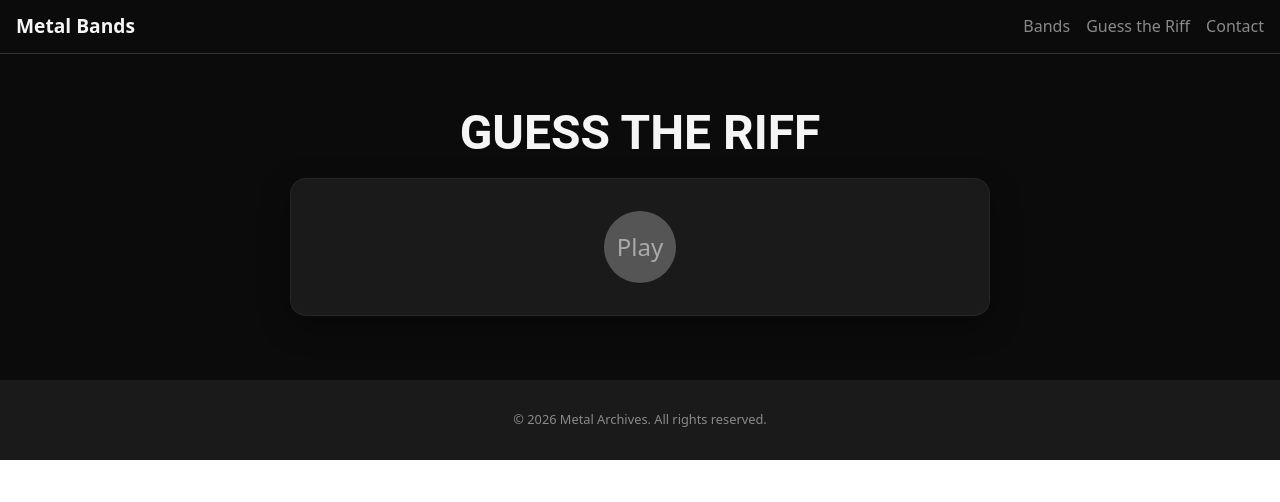
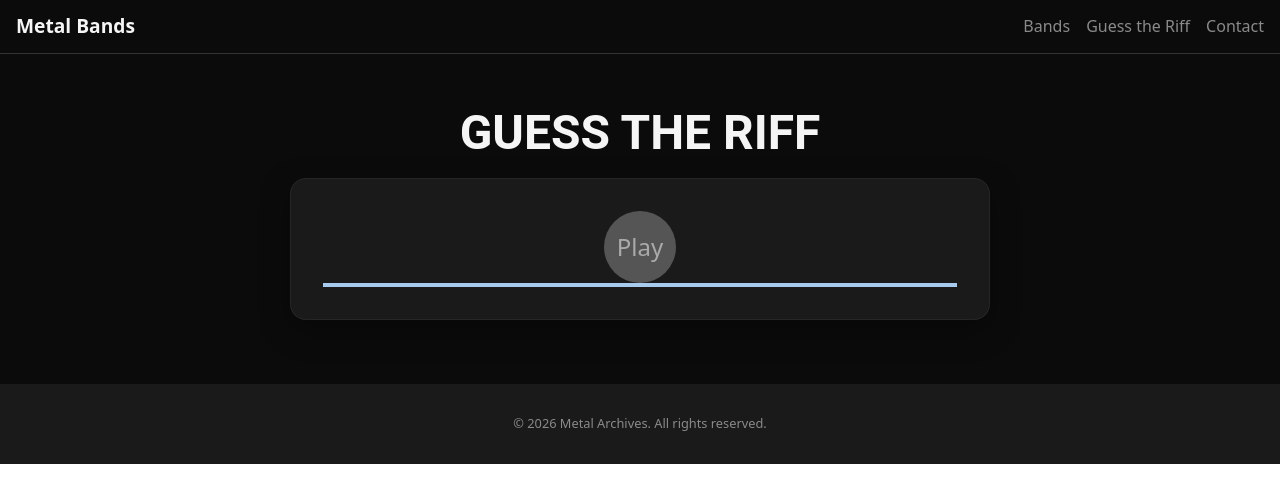
Before and after one commit to arielgomezmendez/metal-bands-app, a React (Vite) app: page /guess-the-riff in a window 1280 px wide. Shown: the top 502 px of the page. Built offline with nearby package versions, Linux system fonts and the light colour scheme; no server answers.

Commit message:
Add LinePorgress component to show the time progress of the track

```diff
--- a/src/pages/GuessTheRift.tsx
+++ b/src/pages/GuessTheRift.tsx
@@ -1,31 +1,32 @@
 import {
   Box,
-  Button,
   Card,
   CardContent,
   IconButton,
+  LinearProgress,
   Typography,
 } from "@mui/material";
 import { useEffect, useRef, useState } from "react";
 
-type DeezerTrack = {
+/*type DeezerTrack = {
   id: number;
   title: string;
   preview: string;
   artistName: string | null;
-};
+};*/
 
 const GuessTheRift = () => {
   const [deezerData, setDezeerData] = useState(null);
   const [preview, setPreview] = useState<string>("");
   const audioRef = useRef<HTMLAudioElement | null>(null);
   const [isPlaying, setIsPlaying] = useState(false);
+  const [duration, setDuration] = useState<number | null>(null);
+  const [timePorgress, setTimeProgress] = useState<any>(null);
 
   const fetchDezeerData = async () => {
     try {
       const response = await fetch("http://localhost:3000/api/deezer-search");
       const data = await response.json();
-      console.log("Data: ", data[0]?.preview);
       setDezeerData(data);
       setPreview(data[0]?.preview);
       return data;
@@ -36,12 +37,10 @@ const GuessTheRift = () => {
 
   useEffect(() => {
     fetchDezeerData();
-    //console.log(deezerData[0]?.preview)
   }, []);
 
-//Function to handle the Play/Pause
+  //Function to handle the Play/Pause
   const handleAudio = () => {
-    console.log("Time: ", audioRef.current?.currentTime);
     if (!audioRef.current) return;
     if (isPlaying) {
       audioRef.current.pause();
@@ -49,6 +48,17 @@ const GuessTheRift = () => {
     } else {
       audioRef.current.play();
       setIsPlaying(true);
+    }
+  };
+
+  const handleTimeUpdate = () => {
+    setTimeProgress(audioRef?.current?.currentTime);
+  };
+
+  //Get the real duration of track
+  const getTrackDuration = () => {
+    if (audioRef?.current) {
+      setDuration(audioRef?.current?.duration);
     }
   };
 
@@ -86,9 +96,11 @@ const GuessTheRift = () => {
           <Box>
             {preview && (
               <audio
+                onLoadedMetadata={getTrackDuration} // Event of audio object that load the track metadata
                 ref={audioRef}
                 src={preview}
                 onEnded={() => setIsPlaying(false)}
+                onTimeUpdate={handleTimeUpdate}
               />
             )}
             <IconButton
@@ -112,6 +124,12 @@ const GuessTheRift = () => {
               {" "}
               {isPlaying ? "Pause" : "Play"}
             </IconButton>
+            <LinearProgress
+              value={duration ? (timePorgress / duration ) * 100 : 0}
+              variant="determinate"
+              aria-label="Song playback progress bar"
+              valueBuffer={100}
+            />
           </Box>
         </CardContent>
       </Card>
```
